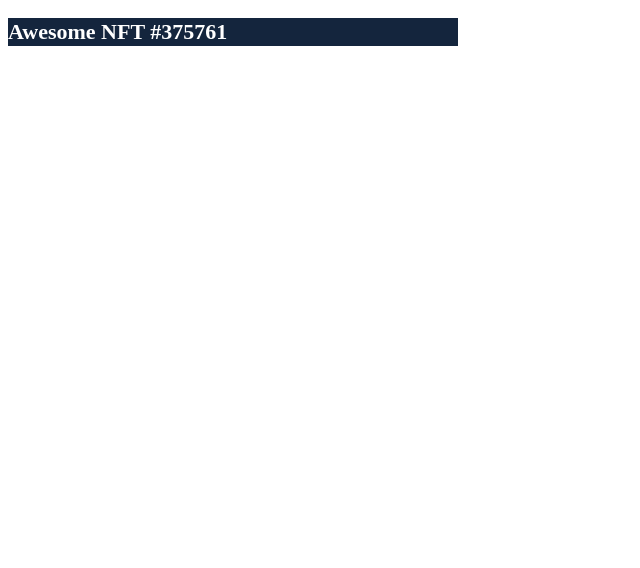
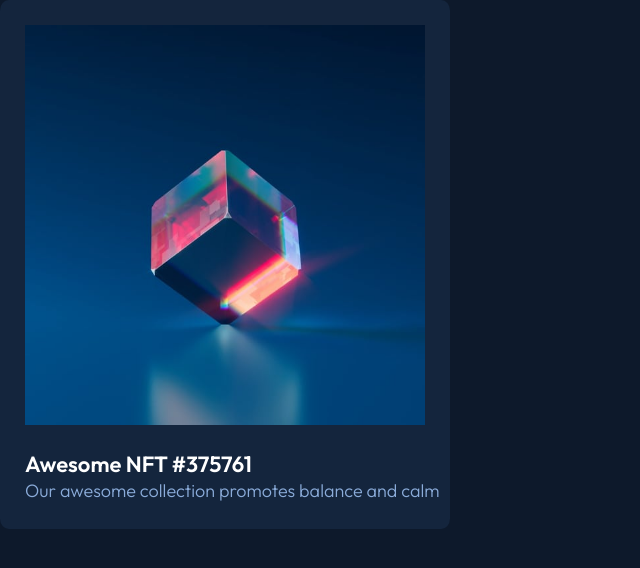
Before and after one commit to Ilya-Zukhbaya/NFT-card-preview, a plain HTML site: page index.html in a window 1280 px wide. Shown: the whole page, without its empty margins (0-640 px from the left). Drawn offline with Linux system fonts and the light colour scheme.

Commit message:
Some main changes

```diff
--- a/index.html
+++ b/index.html
@@ -9,8 +9,16 @@
   <link rel="stylesheet" href="style.css">
 </head>
 <body>
+
   <div class="card">
-    <h2 class="card__header-title">Awesome NFT #375761</h2>
+    <div class="card__image-container">
+      <img src="./images/image-equilibrium.jpg" alt="NFT Image" class="NFT-image">
+    </div>
+    <div class="card__text-container">
+      <h2 class="card__header-title">Awesome NFT #375761</h2>
+      <p class="card__text-description">Our awesome collection promotes balance and calm</p>
+    </div>
   </div>
+
 </body>
 </html>
--- a/style.css
+++ b/style.css
@@ -6,17 +6,40 @@
 --line: hsl(215, 32%, 27%);
 --white: hsl(0, 0%, 100%);
 }
+* {
+    margin: 0;
+    padding: 0;
+    box-sizing: border-box;
+}
 html, body{
     max-width: 1440px;
+    font-family: 'Outfit', 'Arial', sans-serif;
     font-size: 18px;
+    background-color: var(--main-BG);
 }
 .card{
     width: 450px;
     background-color: var(--card-BG);
     color: var(--soft-blue);
+    border-radius: 2%;
+    font-weight: 300;
+    line-height: 26px;
+}
+.card__text-container{
+    padding: 0 0 25px 25px;
 }
 .card__header-title{
     color: var(--white);
     font-size: 22px;
     line-height: 28px;
 }
+.card__header-title:hover{
+    color: var(--cyan);
+}
+.card__image-container{
+    padding: 25px;
+    height: 450px;
+}
+.NFT-image{
+    width: 100%;
+}
```
